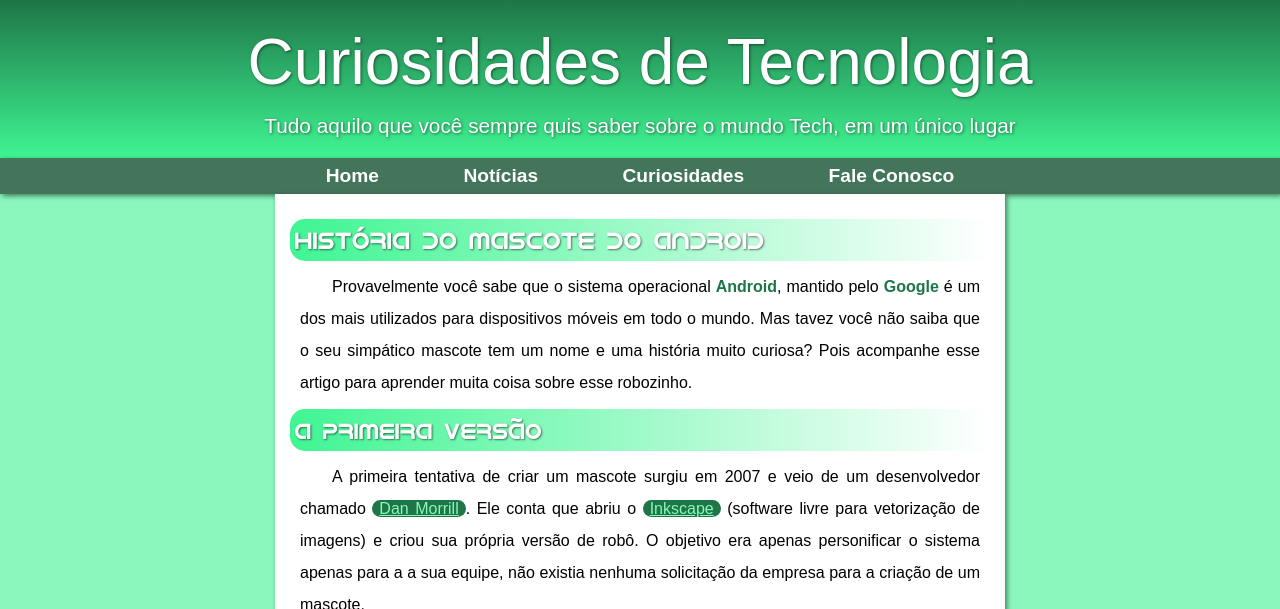
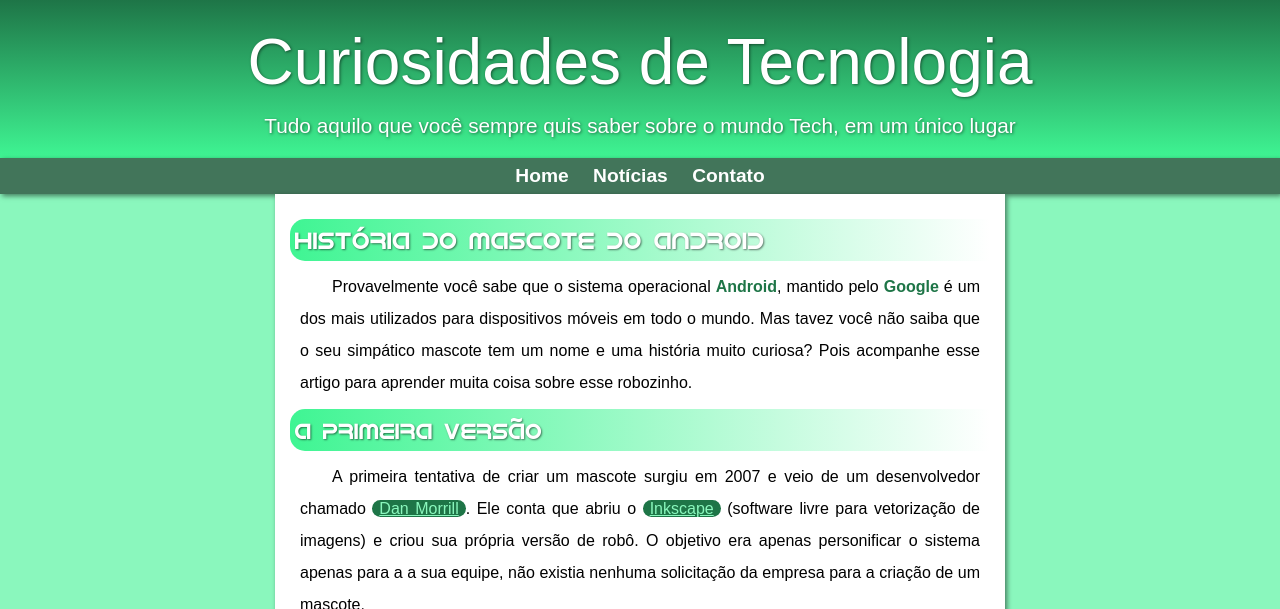
Before and after one commit to sandems/desafio-android, a plain HTML site: page index.html in a window 1280 px wide. Shown: the top 609 px of the page. Drawn offline with Linux system fonts and the light colour scheme; a web font is replaced by a local one.

Commit message:
problema de padding corrigido.
padding direito e esquerdo das âncoras reduzido.
Fale conosco e Contatos substituídos por Contato.

```diff
--- a/index.html
+++ b/index.html
@@ -22,8 +22,7 @@
 <nav>
     <a href="#">Home</a>
     <a href="#">Notícias</a>
-    <a href="#">Curiosidades</a>
-    <a href="#">Fale Conosco</a>
+    <a href="#">Contato</a>
 </nav>
 
 <main>
--- a/styles/style.css
+++ b/styles/style.css
@@ -68,7 +68,7 @@ nav > a{
     font-weight: bold;
     font-size: 1.2em;
     text-decoration: none;
-    padding: 0px 40px;
+    padding: 0px 10px;
 }
 
 nav >a:hover{
```
